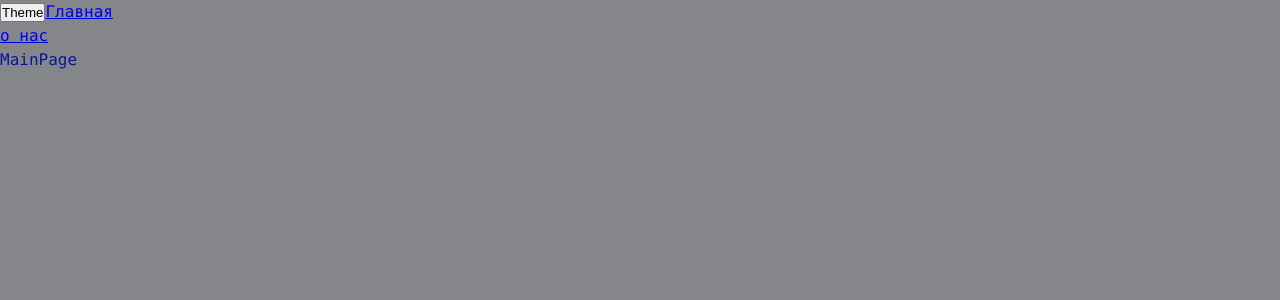
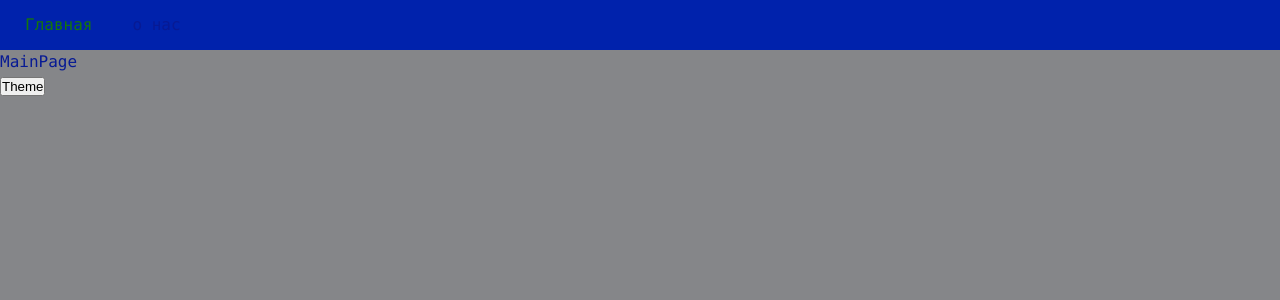
Before and after one commit to petbog/kurs, a React app: page / in a window 1280 px wide. Shown: the top 300 px of the page. Built offline with nearby package versions, Linux system fonts and the light colour scheme.

Commit message:
2.2 navbar

```diff
--- a/src/app/App.tsx
+++ b/src/app/App.tsx
@@ -1,8 +1,8 @@
 import './styles/index.scss'
-import { Link } from "react-router-dom"
 import { useTheme } from './provider/ThemeProvider/lib/useTheme'
 import { classNames } from '../helpers/classNames/classNames'
 import { AppRouter } from './provider/router'
+import { NavBar } from './widgets/NavBar'
 
 
 
@@ -17,10 +17,9 @@ const App = () => {
     // `App ${theme}`
     return (
         <div className={classNames('App', {}, [theme])}>
+            <NavBar/>
+            <AppRouter />
             <button onClick={toggleTheme}>Theme</button>
-            <Link to={'/'}>Главная</Link><br />
-            <Link to={'/about'}>о нас</Link>
-            <AppRouter />
         </div>
     )
 }
--- a/src/app/provider/router/ui/AppRouter.tsx
+++ b/src/app/provider/router/ui/AppRouter.tsx
@@ -1,5 +1,3 @@
-import { AboutPageAsync } from "Pages/aboutPage/AboutPage.async"
-import { MainPageAsync } from "Pages/mainPage/MainPage.async"
 import { routeConfig } from "app/shered/config/routeConfig/routeConfig"
 import { Suspense } from "react"
 import { Route, Routes } from "react-router-dom"
--- /dev/null
+++ b/src/app/shered/ui/AppLink/AppLink.module.scss
@@ -0,0 +1,12 @@
+.AppLink{
+    color:var(--primary-color);
+    text-decoration: none;
+    padding: 10px;
+    margin: 10px;
+}
+.primary{
+color: var(--primary-color);
+}
+.secondary{
+    color: var(--inverted-primary-color);
+}
--- /dev/null
+++ b/src/app/shered/ui/AppLink/AppLink.tsx
@@ -0,0 +1,30 @@
+import { classNames } from "helpers/classNames/classNames"
+import { Link } from "react-router-dom"
+import k from './AppLink.module.scss'
+import { FC } from "react"
+import { LinkProps } from "react-router-dom"
+
+
+export enum AppLinkTheme {
+    PRIMARY = 'primary',
+    SECONDARY = 'secondary'
+}
+
+interface NavbarProps extends LinkProps {
+    className?: string,
+    theme?: AppLinkTheme
+}
+
+export const AppLink: FC<NavbarProps> = (props) => {
+    const {
+        className,
+        children,
+        to,
+        theme = AppLinkTheme.PRIMARY,
+        ...otherProps } = props
+    return (
+        <Link to={to} className={classNames(k.AppLink, { }, [className ,k[theme]])} {...otherProps}>
+            {children}
+        </Link>
+    )
+}
--- a/src/app/styles/themes/dark.scss
+++ b/src/app/styles/themes/dark.scss
@@ -1,6 +1,10 @@
 .App.dark{
     --bg-color:#0022ac;
+    --inverted-bg-color:#858689;
 
     --primary-color:#15760a;
     --secondary-color:#25d712;
+
+    --inverted-primary-color:#071a94;
+    --inverted-secondary-color:#1a0be8;
 }
--- a/src/app/styles/themes/normal.scss
+++ b/src/app/styles/themes/normal.scss
@@ -1,6 +1,10 @@
 .App.normal{
     --bg-color:#858689;
+    --inverted-bg-color:#0022ac;
 
     --primary-color:#071a94;
     --secondary-color:#1a0be8;
+
+    --inverted-primary-color:#15760a;
+    --inverted-secondary-color:#25d712;
 }
--- /dev/null
+++ b/src/app/widgets/NavBar/index.ts
@@ -0,0 +1,6 @@
+import { NavBar } from "./ui/NavBar";
+
+
+export{
+    NavBar
+}
--- /dev/null
+++ b/src/app/widgets/NavBar/ui/NavBar.module.scss
@@ -0,0 +1,13 @@
+.navbar{
+    width: 100%;
+    height: 50px;
+    background: var(--inverted-bg-color);
+    display: flex;
+    align-items: center;
+    padding: 5px 5px;
+    text-decoration: none;
+}
+.navbar__item{
+    margin:  15px 15px;
+    text-decoration: none;
+}
--- /dev/null
+++ b/src/app/widgets/NavBar/ui/NavBar.tsx
@@ -0,0 +1,20 @@
+import { Link } from 'react-router-dom'
+import k from './NavBar.module.scss'
+import { classNames } from 'helpers/classNames/classNames'
+import { AppLink, AppLinkTheme } from 'app/shered/ui/AppLink/AppLink'
+
+
+
+interface NavbarProps {
+    className?: string
+}
+
+export const NavBar = ({ className }: NavbarProps) => {
+    return (
+        <div className={classNames(k.navbar,{},[className])}>
+            <AppLink theme={AppLinkTheme.SECONDARY} to={'/'}>Главная</AppLink><br />
+            <AppLink  to={'/about'}>о нас</AppLink>
+        </div>
+
+    )
+}
--- a/src/helpers/classNames/classNames.tsx
+++ b/src/helpers/classNames/classNames.tsx
@@ -2,10 +2,10 @@ type Mods = Record<string, boolean | string>
 
 
 
-export function classNames(cls: string, mods: Mods, additional: string[]): string {
+export function classNames(cls: string, mods?: Mods, additional?: string[]): string {
     return [
         cls,
-        ...additional,
+        ...additional.filter(Boolean),
         Object.entries(mods)
             .filter(([className, value]) => Boolean(value))
             .map(([className]) => className)
```
